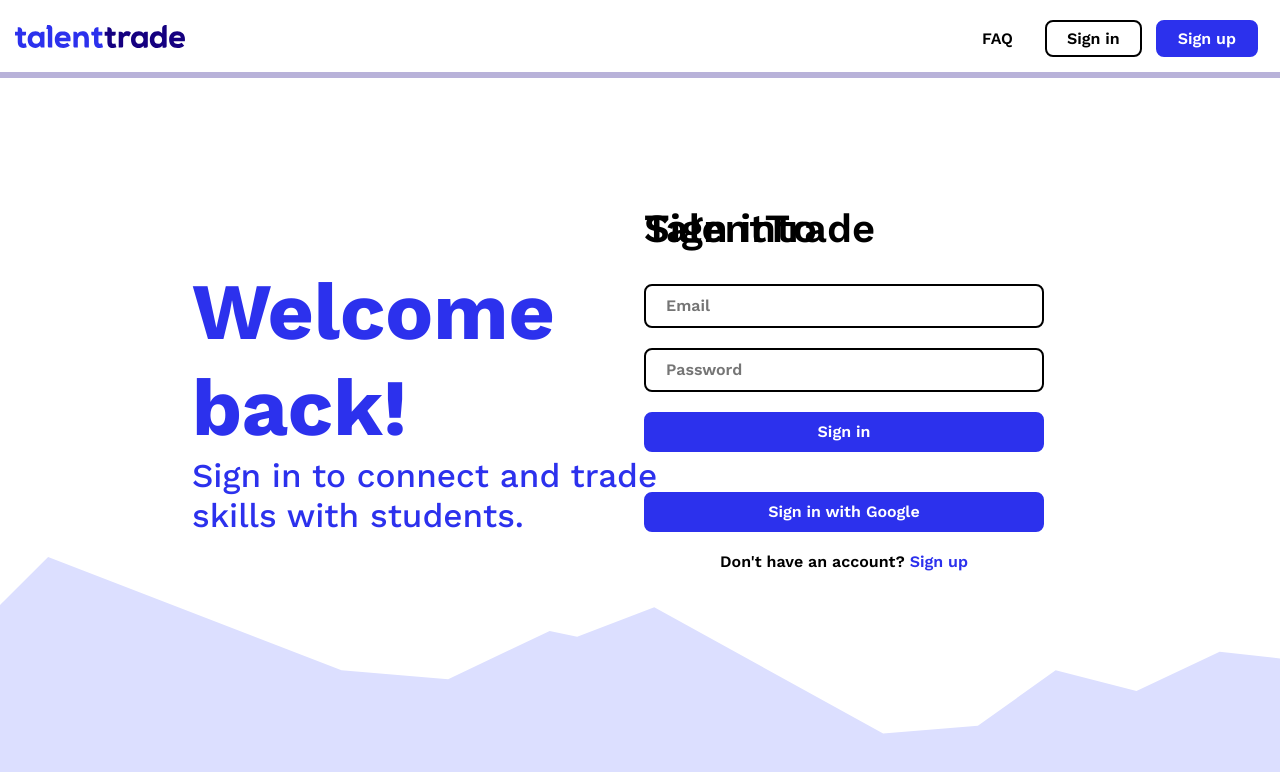
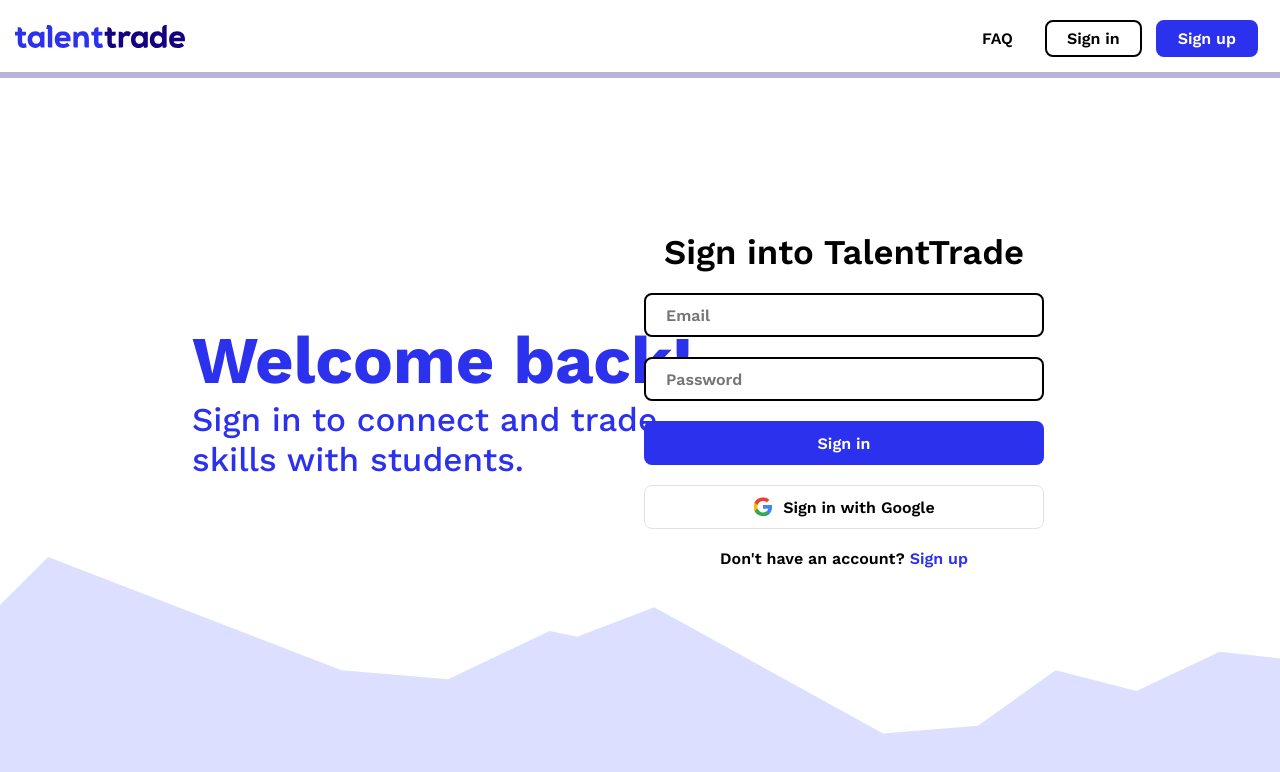
Before and after one commit to acm-projects/TalentTrade, a React (Create React App) app in the folder frontend/: page /signin in a window 1280 px wide. Shown: the top 772 px of the page. Built offline with nearby package versions, Linux system fonts and the light colour scheme; the HTML template or start-up script is replaced by a standard one; a web font is replaced by a local one.

Commit message:
Fixed signin/up pages

```diff
--- a/frontend/src/components/Form/SigninForm.css
+++ b/frontend/src/components/Form/SigninForm.css
@@ -1,9 +1,10 @@
 @import url('https://fonts.googleapis.com/css2?family=Work+Sans:ital,wght@0,100..900;1,100..900&display=swap');
 
 .container {
-    display: flex;
+    display: block;
     flex-direction: column;
-    margin: auto;
+    /* margin-top: 80%; */
+    /* margin: auto; */
     /* margin-top: 200px; */
 }
 
@@ -14,12 +15,12 @@
     flex-direction: column;
     align-items: center;
     position: relative;
+    margin-top: 20px;
 }
 
 .header {
-  font-size: 30pt;
+  font-size: 26pt;
   font-weight: 600;
-  line-height: 0;
   color: #000000;
   display: flex;
   flex-direction: column;
@@ -28,7 +29,7 @@
 }
 
 .inputs {
-    margin-top: 55px;
+    margin-top: 20px;
     display: flex;
     flex-direction: column;
     gap: 20px;
@@ -66,8 +67,8 @@
 
 .submit-container {
     display: flex;
-    gap: 30px;
-    margin: 20px auto;
+    /* gap: 30px; */
+    margin-top: 20px;
 }
 
 .submit {
@@ -75,7 +76,7 @@
     justify-content: center;
     align-items: center;
     width: 400px;
-    height: 40px;
+    height: 44px;
     color: #ffffff;
     background: #2C31ED;
     border-style: solid;
@@ -88,7 +89,33 @@
     cursor: pointer;
 }
 
+.submit-google {
+    display: flex;
+    justify-content: center;
+    align-items: center;
+    width: 400px;
+    height: 44px;
+    color: #000000;
+    background: #FFFFFF;
+    border-style: solid;
+    border-color: #E2E2E2;
+    border-radius: 8px;
+    border-width: 1px;
+    /* font-family: "Work Sans"; */
+    font-size: 12pt;
+    font-weight: 600;
+    cursor: pointer;
+}
+
 .link {
     text-decoration: none;
     color: #2C31ED;
 }
+
+.google-icon {
+    width: 20px;
+    height: 20px;
+    display: block;
+    float: left;
+    margin-right: 10px;
+}
--- a/frontend/src/components/Form/SigninForm.js
+++ b/frontend/src/components/Form/SigninForm.js
@@ -73,8 +73,8 @@
                 <div className="submit" onClick={handlebuttonclick}>Sign in</div>
             </div>
             <div className="submit-container">
-                <div className="submit" onClick={handleGoogleSignIn}>
-                    Sign in with Google
+                <div className="submit-google" onClick={handleGoogleSignIn}>
+                    <img src={"/images/google.svg"} class="google-icon" />Sign in with Google
                 </div>
             </div>
             <div className="text">
--- a/frontend/src/components/Form/SignupForm.css
+++ /dev/null
@@ -1,94 +0,0 @@
-@import url('https://fonts.googleapis.com/css2?family=Work+Sans:ital,wght@0,100..900;1,100..900&display=swap');
-
-.container {
-    display: flex;
-    flex-direction: column;
-    margin: auto;
-    /* margin-top: 200px; */
-}
-
-.redirect {
-    font-size: 12pt;
-    font-weight: 600;
-    display: flex;
-    flex-direction: column;
-    align-items: center;
-    position: relative;
-}
-
-.header {
-  font-size: 30pt;
-  font-weight: 600;
-  line-height: 0;
-  color: #000000;
-  display: flex;
-  flex-direction: column;
-  align-items: center;
-  position: relative;
-}
-
-.inputs {
-    margin-top: 55px;
-    display: flex;
-    flex-direction: column;
-    gap: 20px;
-}
-
-.input {
-    display: flex;
-    align-items: center;
-    margin: auto;
-    padding-left: 10px;
-    padding-right: 10px;
-    width: 400px;
-    height: 44px;
-    background: #ffffff;
-    border: #000000;
-    border-style: solid;
-    border-width: 2px;
-    border-radius: 8px;
-}
-
-.input input {
-    height: 25px;
-    width: 400px;
-    padding-left: 10px;
-    padding-right: 10px;
-    border-radius: 4px;
-    background: transparent;
-    border: none;
-    outline: none;
-    color: #000000;
-    font-weight: 600;
-    font-family: "Work Sans";
-    font-size: 12pt;
-}
-
-.submit-container {
-    display: flex;
-    gap: 30px;
-    margin: 20px auto;
-}
-
-.submit {
-    display: flex;
-    justify-content: center;
-    align-items: center;
-    width: 400px;
-    height: 40px;
-    color: #ffffff;
-    background: #2C31ED;
-    border-style: solid;
-    border-color: #2C31ED;
-    border-radius: 8px;
-    border-width: 2px;
-    /* font-family: "Work Sans"; */
-    font-size: 12pt;
-    font-weight: 600;
-    cursor: pointer;
-}
-
-.link {
-    text-decoration: none;
-    color: #2C31ED;
-}
--- a/frontend/src/components/Form/SignupForm.js
+++ b/frontend/src/components/Form/SignupForm.js
@@ -2,7 +2,7 @@
 import { useNavigate, Link } from 'react-router-dom';
 import { firebaseConfig } from './firebaseauth';
 import { initializeApp } from 'firebase/app';
-import './SignupForm.css';
+import './SigninForm.css';
 import { getAuth, createUserWithEmailAndPassword } from 'firebase/auth';
 
 function SignupForm() {
--- a/frontend/src/pages/Signin.css
+++ b/frontend/src/pages/Signin.css
@@ -4,7 +4,7 @@
   display: flex;
   height: auto;
   width: 100%;
-  font-size: 60pt;
+  font-size: 50pt;
   font-weight: 700;
   color: #2C31ED;
   position: relative;
```
Also changed, not shown: frontend/public/images/google.svg (added).
